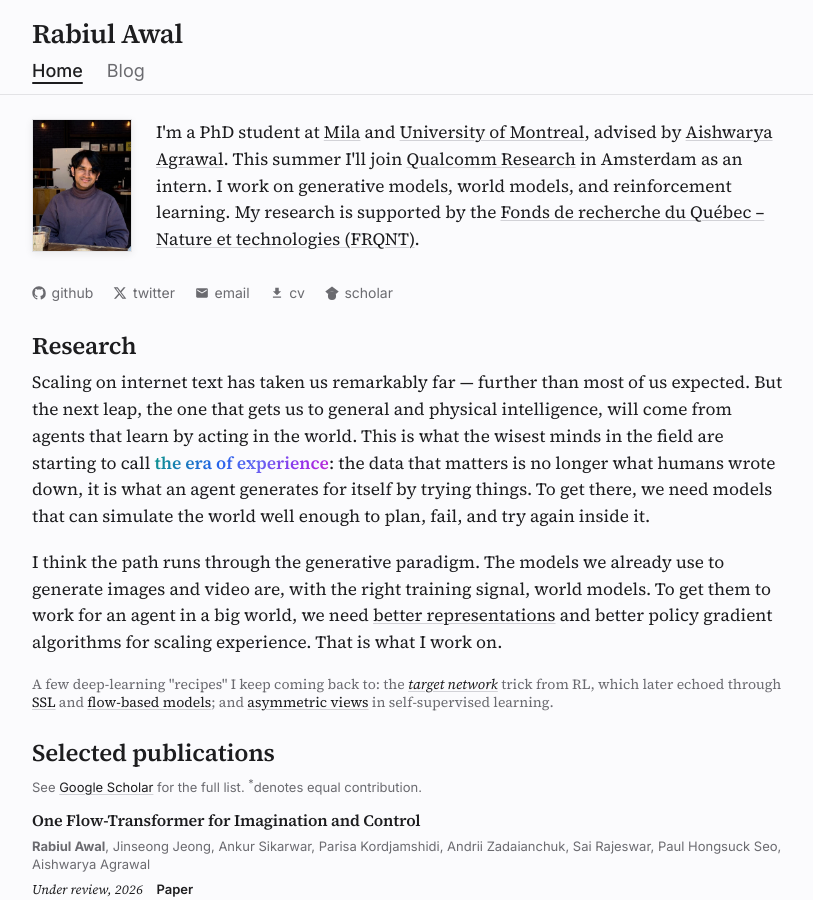
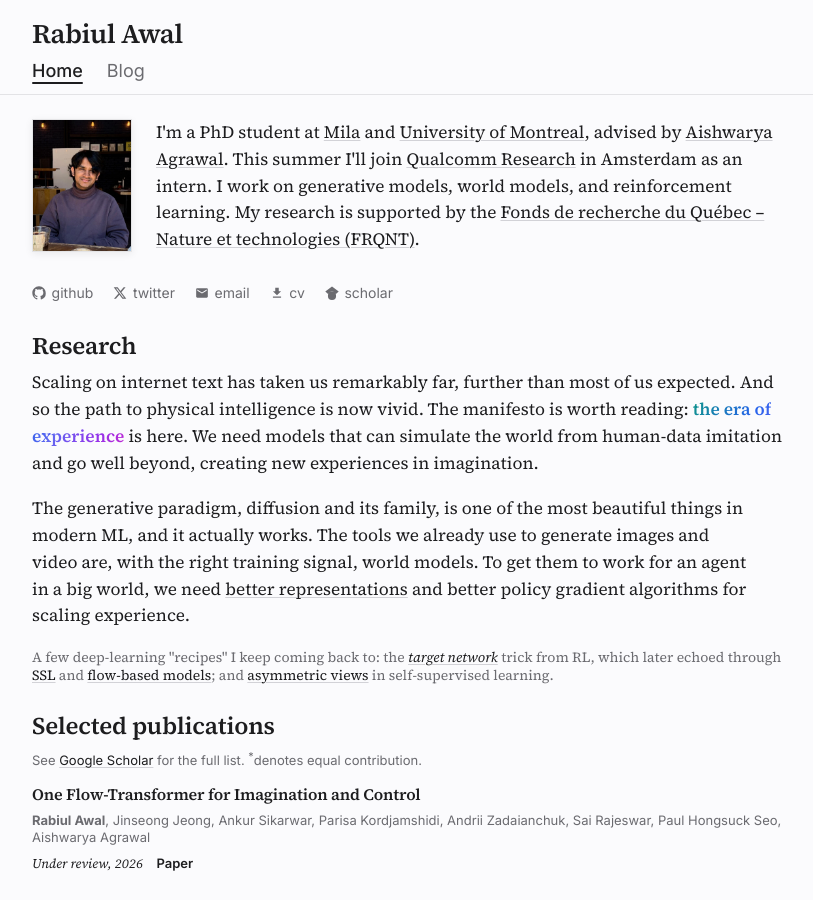
Before and after one commit to rabiulcste/rabiulcste.github.io, a Jekyll site: the page built from index.html, in a window 1280 px wide and 900 px high. Shown: the whole window, without its empty margins (223-1036 px from the left). Built offline with Jekyll 4.4.1, drawn with Linux system fonts in a browser that asks for light colours.

Commit message:
Rework research blurb: tighter prose, no em dashes, sharper voice
Restructure the research overview around two cleaner paragraphs: credit
internet-text scaling, then frame the path to physical intelligence and
the era of experience as the next frontier; in the second, anchor the work
in the generative paradigm and name the two technical directions
(representations and policy gradients for scaling experience). Replace em
dashes with periods and commas throughout, remove redundant sentences, and
cite the One Flow-Transformer paper on the representation claim.

Co-Authored-By: Claude Opus 4.7 (1M context) <noreply@anthropic.com>

```diff
--- a/_includes/pages/about-research.html
+++ b/_includes/pages/about-research.html
@@ -1,7 +1,7 @@
 <h2 id="research-heading">Research</h2>
-<p>Scaling on internet text has taken us remarkably far &mdash; further than most of us expected. But the next leap, the one that gets us to general and physical intelligence, will come from agents that learn by acting in the world. This is what the wisest minds in the field are starting to call <a href="https://storage.googleapis.com/deepmind-media/Era-of-Experience%20/The%20Era%20of%20Experience%20Paper.pdf" class="gradient-text" target="_blank">the era of experience</a>: the data that matters is no longer what humans wrote down, it is what an agent generates for itself by trying things. To get there, we need models that can simulate the world well enough to plan, fail, and try again inside it.</p>
+<p>Scaling on internet text has taken us remarkably far, further than most of us expected. And so the path to physical intelligence is now vivid. The manifesto is worth reading: <a href="https://storage.googleapis.com/deepmind-media/Era-of-Experience%20/The%20Era%20of%20Experience%20Paper.pdf" class="gradient-text" target="_blank">the era of experience</a> is here. We need models that can simulate the world from human-data imitation and go well beyond, creating new experiences in imagination.</p>
 
-<p>I think the path runs through the generative paradigm. The models we already use to generate images and video are, with the right training signal, world models. To get them to work for an agent in a big world, we need <a href="https://drive.google.com/file/d/10zf-t6m6gAShmdtMlVFFv2yhjZFyQJ5y/view?usp=drive_link" target="_blank" rel="noopener noreferrer">better representations</a> and better policy gradient algorithms for scaling experience. That is what I work on.</p>
+<p>The generative paradigm, diffusion and its family, is one of the most beautiful things in modern ML, and it actually works. The tools we already use to generate images and video are, with the right training signal, world models. To get them to work for an agent in a big world, we need <a href="https://drive.google.com/file/d/10zf-t6m6gAShmdtMlVFFv2yhjZFyQJ5y/view?usp=drive_link" target="_blank" rel="noopener noreferrer">better representations</a> and better policy gradient algorithms for scaling experience.</p>
 
 <p class="research-note">A few deep-learning "recipes" I keep coming back to: the <a href="https://arxiv.org/abs/1312.5602" target="_blank" rel="noopener noreferrer"><em>target network</em></a> trick from RL, which later echoed through <a href="https://arxiv.org/abs/2006.07733" target="_blank" rel="noopener noreferrer">SSL</a> and <a href="https://arxiv.org/abs/2505.18825" target="_blank" rel="noopener noreferrer">flow-based models</a>; and <a href="https://arxiv.org/abs/2011.10566" target="_blank" rel="noopener noreferrer">asymmetric views</a> in self-supervised learning.</p>
 
```
